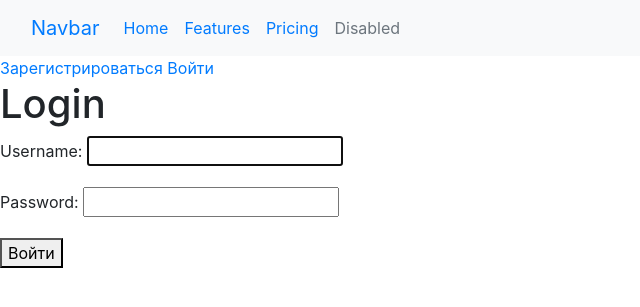
After one commit to heavenyoung1/edusys, a Django app: page /loginuser in a window 1280 px wide. The commit adds this page. Shown: the top 307 px of the page, without its empty margins (0-640 px from the left). Run offline with Django 4.2, Linux system fonts and the light colour scheme; some libraries are stand-ins or nearby versions.

Commit message:
Добавлены вкладки регистрации и Входа пользователя Добавлена проверка существующего пользователя и проверка паролей

```diff
--- a/edusys/urls.py
+++ b/edusys/urls.py
@@ -20,5 +20,7 @@ from edusys_app import views
 urlpatterns = [
     path('admin/', admin.site.urls),
     path('', views.home, name='home'),
-    path('signup', views.signup, name='signup')
+    path('signupuser', views.signupuser, name='signupuser'),
+    path('logoutuser', views.logoutuser, name='logoutuser'),
+    path('loginuser', views.loginuser, name='loginuser'),
 ]
--- a/edusys_app/templates/edusys_app/base.html
+++ b/edusys_app/templates/edusys_app/base.html
@@ -35,5 +35,25 @@
     </div>
   </div>
 </nav>
+
+{% if user.is_authenticated %}
+
+Logged as {{ user.username }}
+
+<form action="{% url 'logoutuser' %}" method="POST">
+      {% csrf_token %}
+  <button type="submit">Выйти</button>
+  </form>
+
+{% else %}
+
+<a href="{% url 'signupuser' %}">Зарегистрироваться</a>
+<a href="{% url 'loginuser' %}">Войти</a>
+
+{% endif %}
+
+
 </body>
 </html>
+
+{% block content %}{% endblock %}
--- /dev/null
+++ b/edusys_app/templates/edusys_app/loginuser.html
@@ -0,0 +1,14 @@
+{% extends "edusys_app/base.html" %}
+
+{% block content %}
+
+<h1>Login</h1>
+<h2>{{ error }}</h2>
+
+<form method="POST">
+    {% csrf_token %}
+{{ form.as_p }}
+<button type="submit">Войти</button>
+</form>
+
+{% endblock %}
--- a/edusys_app/views.py
+++ b/edusys_app/views.py
@@ -1,19 +1,40 @@
-from django.shortcuts import render
-from django.contrib.auth.forms import UserCreationForm
+from django.db import IntegrityError
+from django.shortcuts import render, redirect
+from django.contrib.auth.forms import UserCreationForm, AuthenticationForm
 from django.contrib.auth.models import User
+from django.contrib.auth import login, logout, authenticate
 
 # Create your views here.
 
 def home(request):
     return render(request, 'edusys_app/home.html')
 
-def signup(request):
+def signupuser(request):
     if request.method == 'GET':
-        return render(request, 'edusys_app/signup.html', {'form':UserCreationForm()})
+        return render(request, 'edusys_app/signupuser.html', {'form':UserCreationForm()})
     else:
         if request.POST['password1'] == request.POST['password2']:
-            user = User.objects.create_user(request.POST['username'], password=request.POST['password1'])
-            user.save()
+            try:
+                user = User.objects.create_user(request.POST['username'], password=request.POST['password1'])
+                user.save()
+                login(request, user)
+            except IntegrityError:
+                return render(request, 'edusys_app/signupuser.html', {'form': UserCreationForm(), 'error': 'Это имя уже занято'})
         else:
-            pass
-            #ПАРОЛИ НЕ СОВПАДАЮТ
+            return render(request, 'edusys_app/signupuser.html', {'form':UserCreationForm(), 'error':'Пароли не совпадают'})
+
+def logoutuser(request):
+    if request.method == 'POST':
+        logout(request)
+        return redirect('home')
+
+def loginuser(request):
+    if request.method == 'GET':
+        return render(request, 'edusys_app/loginuser.html', {'form':AuthenticationForm()})
+    else:
+        user = authenticate(request, username=request.POST['username'], password=request.POST['password'])
+        if user is None:
+            return render(request, 'edusys_app/loginuser.html', {'form': AuthenticationForm(), 'error':'Имя и пароль не совпадают'})
+        else:
+            login(request, user)
+            return redirect('home')
```
Also changed, not shown: edusys_app/templates/edusys_app/signupuser.html (renamed from edusys_app/templates/edusys_app/signup.html, +7 -0 lines), db.sqlite3.
